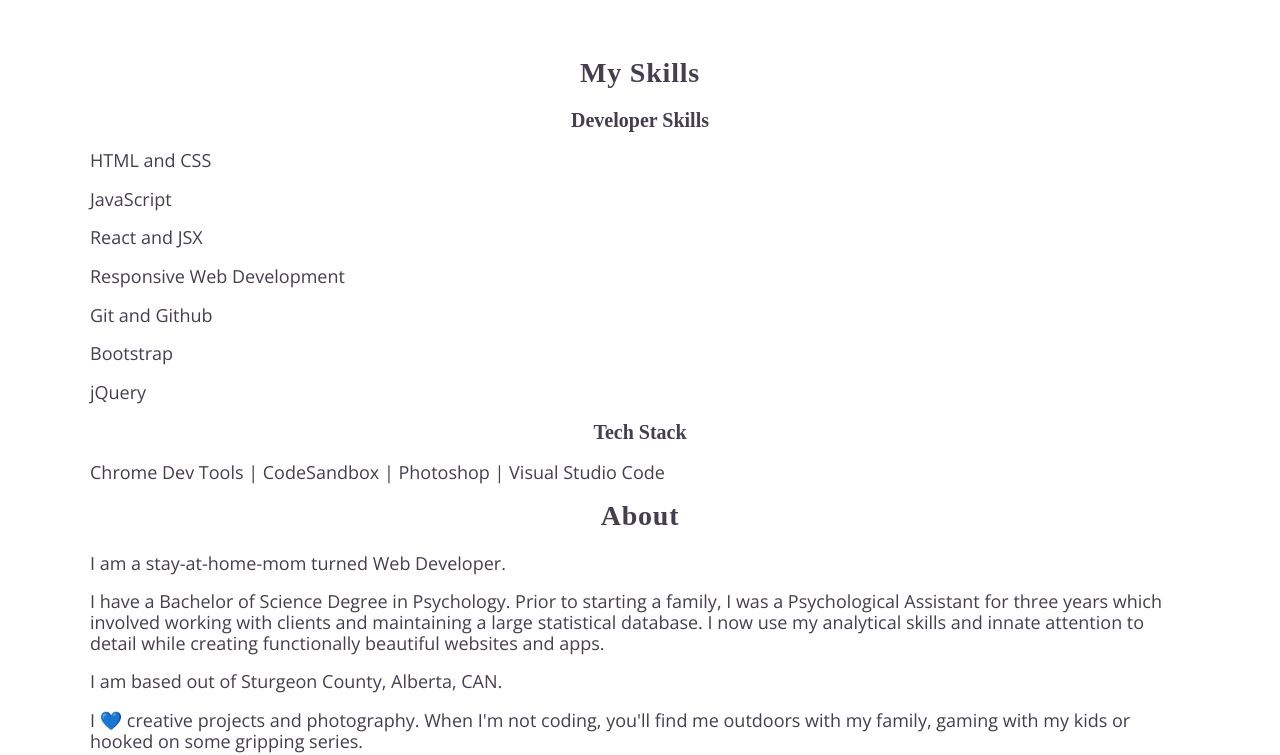
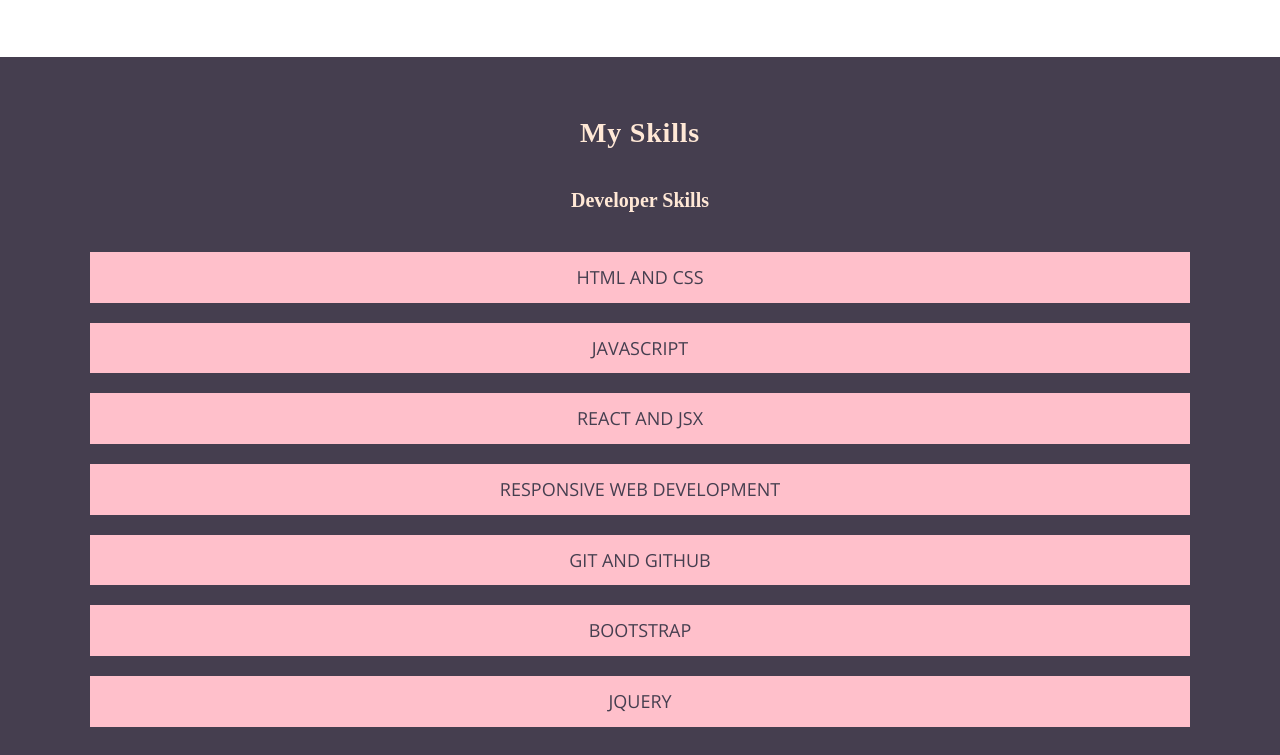
Before and after one commit to ll-zerr/lz-portfolio, a website built with Parcel: page index.html in a window 1280 px wide. Shown: the part 5760-6515 px from the top of the page. Built offline with nearby package versions, Linux system fonts and the light colour scheme; a web font is replaced by a local one.

Commit message:
Styles update for skills section

```diff
--- a/css/main.css
+++ b/css/main.css
@@ -251,8 +251,30 @@
   margin-right: 10px;
 }
 
+/* Skills Styles */
 
-/* Skills Styles */
+#skills {
+  background-color: #453e4f;
+  color: #ffe8d6;
+  padding: 60px 0;
+}
+
+#skills h3 {
+  margin: 40px auto;
+}
+
+.language-wrapper, .tools-wrapper {
+  text-align: center;
+}
+
+.skill {
+  margin: 20px auto;
+  background-color: pink;
+  color: #453e4f;
+  padding: 15px 0;
+  text-transform: uppercase;
+}
+
 /* Contact Styles */
 
 
```
